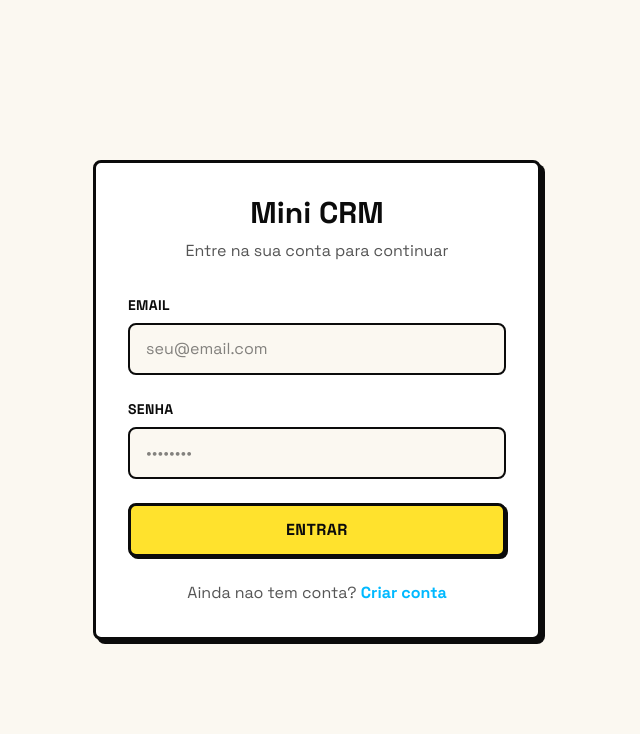
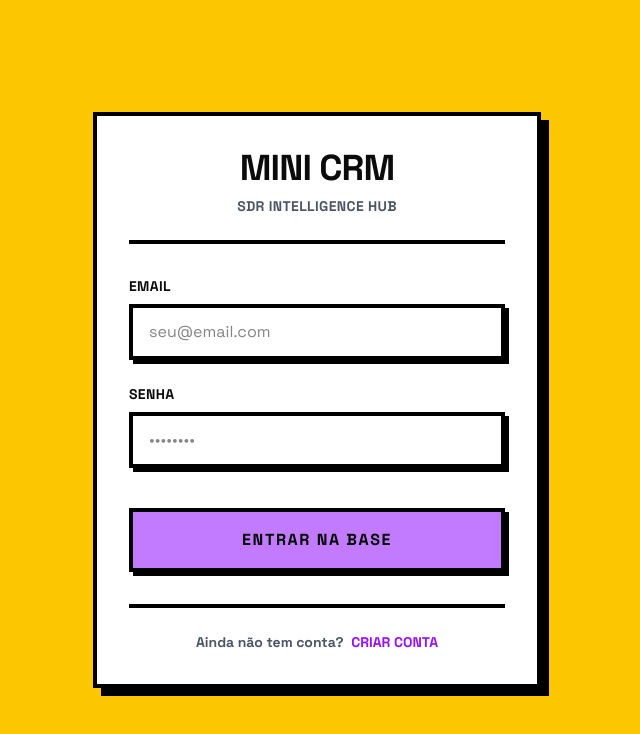
Before and after one commit to Gabrielc476/v0-mini-crm-com-supabase, a Next.js app: page /auth/login in a window 1280 px wide. Shown: the top 734 px of the page, without its empty margins (323-963 px from the left). Built offline with nearby package versions, Linux system fonts and the light colour scheme; no server answers.

Commit message:
feat: enhance login page with error logging and UI updates

```diff
--- a/app/auth/login/page.tsx
+++ b/app/auth/login/page.tsx
@@ -18,27 +18,38 @@ export default function LoginPage() {
     setLoading(true)
     setError(null)
 
-    const { error } = await supabase.auth.signInWithPassword({
+    console.log('[Login] Tentando autenticar...', email)
+
+    const { data, error } = await supabase.auth.signInWithPassword({
       email,
       password,
     })
 
     if (error) {
+      console.error('[Login] Erro do Supabase:', error.message)
       setError(error.message)
       setLoading(false)
     } else {
-      router.push('/dashboard')
+      console.log('[Login] Sucesso! Usuário:', data.user?.email)
+
+      // Se o seu Kanban estiver em outra rota, MUDE AQUI (ex: '/leads' ou '/')
+      const destino = '/dashboard'
+
+      console.log(`[Login] Redirecionando para ${destino}...`)
+      router.push(destino)
       router.refresh()
     }
   }
 
   return (
-    <main className="min-h-screen flex items-center justify-center p-4">
+    <main className="min-h-screen flex items-center justify-center p-4 bg-yellow-400">
       <div className="w-full max-w-md">
-        <div className="neo-card p-8 rounded-lg">
-          <div className="mb-8 text-center">
-            <h1 className="text-3xl font-bold mb-2">Mini CRM</h1>
-            <p className="text-muted-foreground">Entre na sua conta para continuar</p>
+        <div className="bg-white border-4 border-black shadow-[8px_8px_0px_0px_rgba(0,0,0,1)] p-8 rounded-none">
+          <div className="mb-8 text-center border-b-4 border-black pb-6">
+            <h1 className="text-4xl font-black uppercase tracking-tight mb-2">Mini CRM</h1>
+            <p className="text-gray-600 font-bold uppercase tracking-wide text-sm">
+              SDR Intelligence Hub
+            </p>
           </div>
 
           <form onSubmit={handleLogin} className="space-y-6">
@@ -51,7 +62,7 @@ export default function LoginPage() {
                 type="email"
                 value={email}
                 onChange={(e) => setEmail(e.target.value)}
-                className="w-full px-4 py-3 neo-border-sm rounded-lg bg-background focus:outline-none focus:ring-2 focus:ring-accent"
+                className="w-full px-4 py-3 border-4 border-black rounded-none bg-white focus:outline-none focus:ring-4 focus:ring-purple-400 shadow-[4px_4px_0px_0px_rgba(0,0,0,1)] transition-all"
                 placeholder="seu@email.com"
                 required
               />
@@ -66,14 +77,14 @@ export default function LoginPage() {
                 type="password"
                 value={password}
                 onChange={(e) => setPassword(e.target.value)}
-                className="w-full px-4 py-3 neo-border-sm rounded-lg bg-background focus:outline-none focus:ring-2 focus:ring-accent"
+                className="w-full px-4 py-3 border-4 border-black rounded-none bg-white focus:outline-none focus:ring-4 focus:ring-purple-400 shadow-[4px_4px_0px_0px_rgba(0,0,0,1)] transition-all"
                 placeholder="••••••••"
                 required
               />
             </div>
 
             {error && (
-              <div className="p-3 bg-destructive/10 border-2 border-destructive rounded-lg text-destructive text-sm">
+              <div className="p-4 bg-red-400 border-4 border-black text-black font-bold uppercase tracking-wide text-sm shadow-[4px_4px_0px_0px_rgba(0,0,0,1)]">
                 {error}
               </div>
             )}
@@ -81,16 +92,16 @@ export default function LoginPage() {
             <button
               type="submit"
               disabled={loading}
-              className="w-full py-3 px-4 bg-primary text-primary-foreground font-bold uppercase tracking-wide neo-button rounded-lg disabled:opacity-50 disabled:cursor-not-allowed"
+              className="w-full py-4 px-4 mt-4 bg-purple-400 text-black border-4 border-black font-black uppercase tracking-widest shadow-[4px_4px_0px_0px_rgba(0,0,0,1)] hover:translate-y-[2px] hover:shadow-[2px_2px_0px_0px_rgba(0,0,0,1)] transition-all disabled:opacity-50 disabled:cursor-not-allowed"
             >
-              {loading ? 'Entrando...' : 'Entrar'}
+              {loading ? 'Entrando...' : 'Entrar na Base'}
             </button>
           </form>
 
-          <div className="mt-6 text-center">
-            <p className="text-muted-foreground">
-              Ainda nao tem conta?{' '}
-              <Link href="/auth/signup" className="text-accent font-bold hover:underline">
+          <div className="mt-8 text-center pt-6 border-t-4 border-black">
+            <p className="text-gray-600 font-bold text-sm">
+              Ainda não tem conta?{' '}
+              <Link href="/auth/signup" className="text-purple-600 font-black uppercase hover:underline ml-1">
                 Criar conta
               </Link>
             </p>
```
